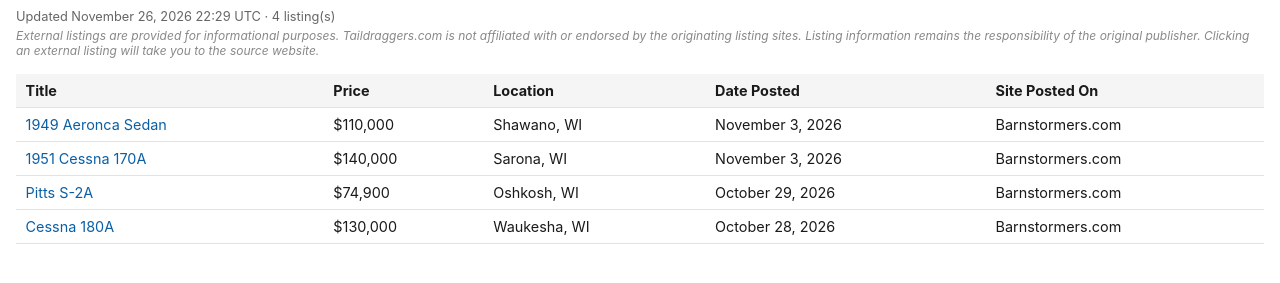
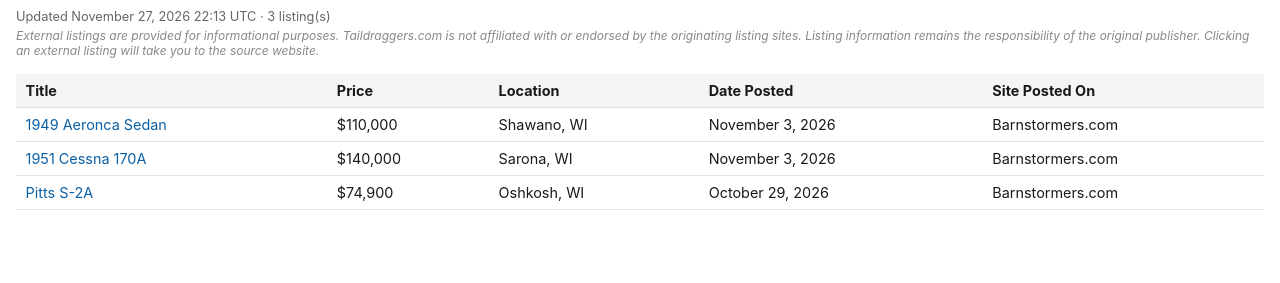
Before and after one commit to taildraggers/wisconsin, a plain HTML site: page docs/index.html in a window 1280 px wide. Shown: the part 43-326 px from the top of the page. Drawn offline with Linux system fonts and the light colour scheme.

Commit message:
Update Wisconsin listings (2026-11-27)

```diff
--- a/docs/index.html
+++ b/docs/index.html
@@ -58,7 +58,7 @@
 </head>
 <body>
   <h1>Taildragger Ads in Wisconsin</h1>
-  <div class="updated">Updated November 26, 2026 22:29 UTC &middot; 4 listing(s)</div>
+  <div class="updated">Updated November 27, 2026 22:13 UTC &middot; 3 listing(s)</div>
   <div class="disclaimer">External listings are provided for informational purposes. Taildraggers.com is not affiliated with or endorsed by the originating listing sites. Listing information remains the responsibility of the original publisher. Clicking an external listing will take you to the source website.</div>
   <table>
     <thead>
@@ -68,7 +68,6 @@
         <tr><td><a href="https://www.barnstormers.com/classified-2081830-1949-Aeronca-Sedan-Seaplane.html" target="_blank" rel="noopener noreferrer">1949 Aeronca Sedan</a></td><td>$110,000</td><td>Shawano, WI</td><td>November 3, 2026</td><td>Barnstormers.com</td></tr>
         <tr><td><a href="https://www.barnstormers.com/classified-2081703-1951-Cessna-170A.html" target="_blank" rel="noopener noreferrer">1951 Cessna 170A</a></td><td>$140,000</td><td>Sarona, WI</td><td>November 3, 2026</td><td>Barnstormers.com</td></tr>
         <tr><td><a href="https://www.barnstormers.com/classified-2062912-Pitts-S-2A.html" target="_blank" rel="noopener noreferrer">Pitts S-2A</a></td><td>$74,900</td><td>Oshkosh, WI</td><td>October 29, 2026</td><td>Barnstormers.com</td></tr>
-        <tr><td><a href="https://www.barnstormers.com/classified-2056846-Cessna-180A-Amphib!.html" target="_blank" rel="noopener noreferrer">Cessna 180A</a></td><td>$130,000</td><td>Waukesha, WI</td><td>October 28, 2026</td><td>Barnstormers.com</td></tr>
     </tbody>
   </table>
 <script>
```
